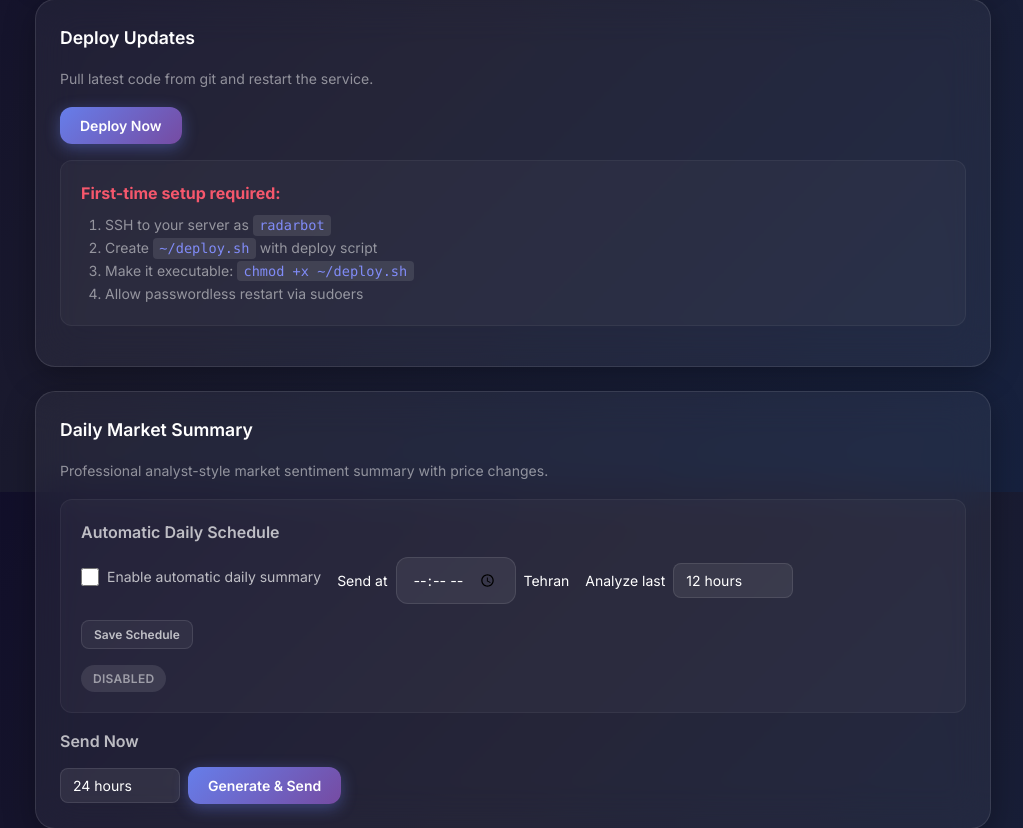
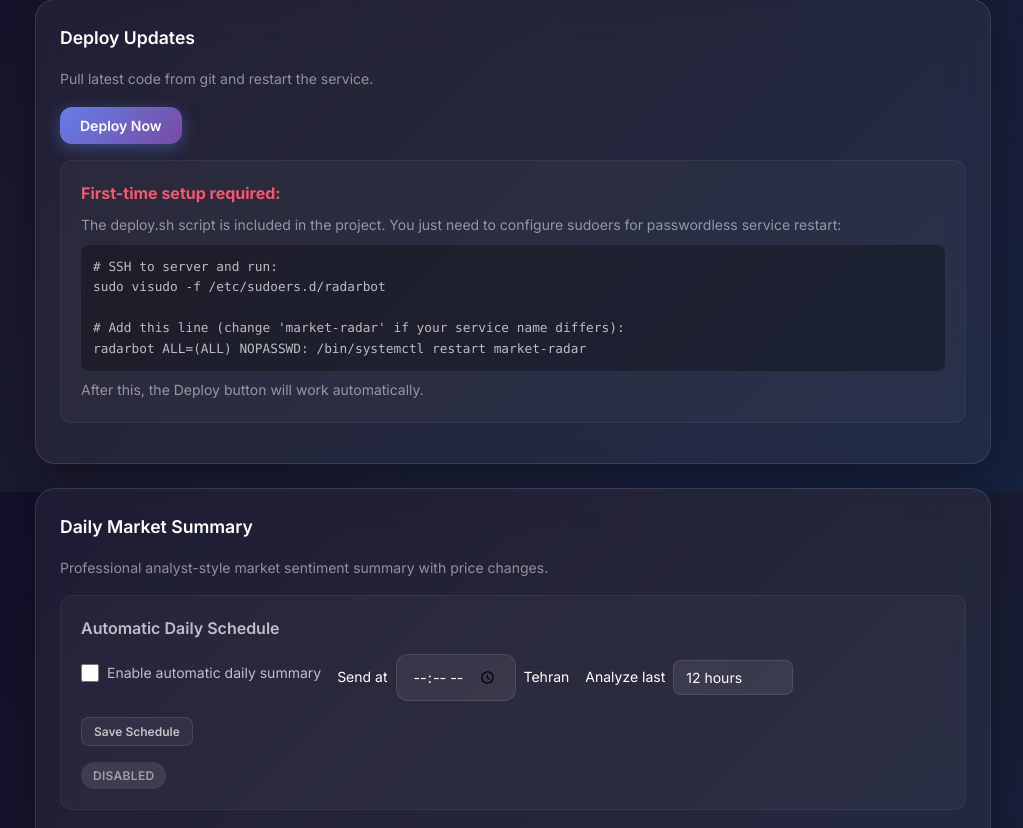
Before and after one commit to solitraderbusiness/high-impact-news, a FastAPI app: template market-radar-bot/radar/admin/templates/settings.html in a window 1280 px wide. Shown: the part 1908-2736 px from the top of the page, without its empty margins (257-1280 px from the left). Run offline with FastAPI, Linux system fonts and the light colour scheme; the template is opened without the code that fills it, so the values that code supplies are empty.

Commit message:
feat: Fix deploy button in admin settings
- Add deploy.sh script to project root
- Update routes to search project directory for deploy.sh
- Add more production paths to search list
- Improve error messages with actual path info
- Update settings page with sudoers setup instructions
- Increase deploy timeout to 120s for git operations

https://claude.ai/code/session_0146MJVDSHkswa8mfqyu56Ur

```diff
--- a/market-radar-bot/radar/admin/templates/settings.html
+++ b/market-radar-bot/radar/admin/templates/settings.html
@@ -225,12 +225,14 @@
 
     <div class="section-box mt-4">
         <strong class="text-warning">First-time setup required:</strong>
-        <ol class="text-sm text-muted" style="margin: 0.5rem 0 0 1.5rem;">
-            <li>SSH to your server as <code>radarbot</code></li>
-            <li>Create <code>~/deploy.sh</code> with deploy script</li>
-            <li>Make it executable: <code>chmod +x ~/deploy.sh</code></li>
-            <li>Allow passwordless restart via sudoers</li>
-        </ol>
+        <p class="text-sm text-muted mt-2 mb-2">The deploy.sh script is included in the project. You just need to configure sudoers for passwordless service restart:</p>
+        <pre style="background: rgba(0,0,0,0.3); padding: 0.75rem; border-radius: 8px; font-size: 0.8rem; overflow-x: auto;">
+# SSH to server and run:
+sudo visudo -f /etc/sudoers.d/radarbot
+
+# Add this line (change 'market-radar' if your service name differs):
+radarbot ALL=(ALL) NOPASSWD: /bin/systemctl restart market-radar</pre>
+        <p class="text-sm text-muted mt-2">After this, the Deploy button will work automatically.</p>
     </div>
 </div>
 
```
Also changed, not shown: market-radar-bot/radar/admin/routes.py (+27 -9 lines), 1 other file.
